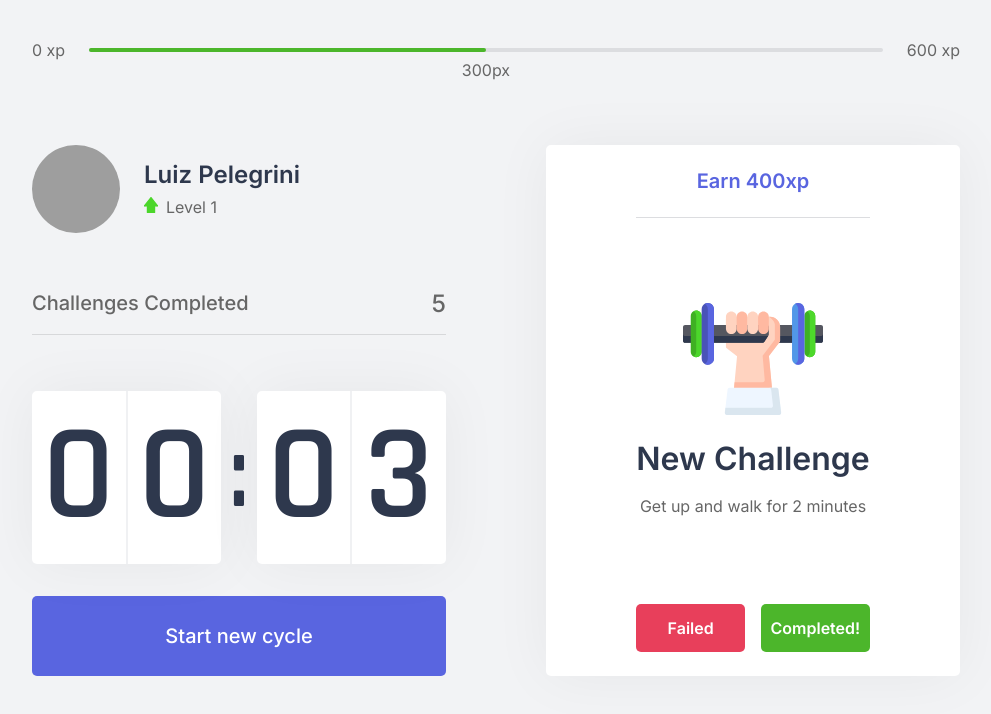
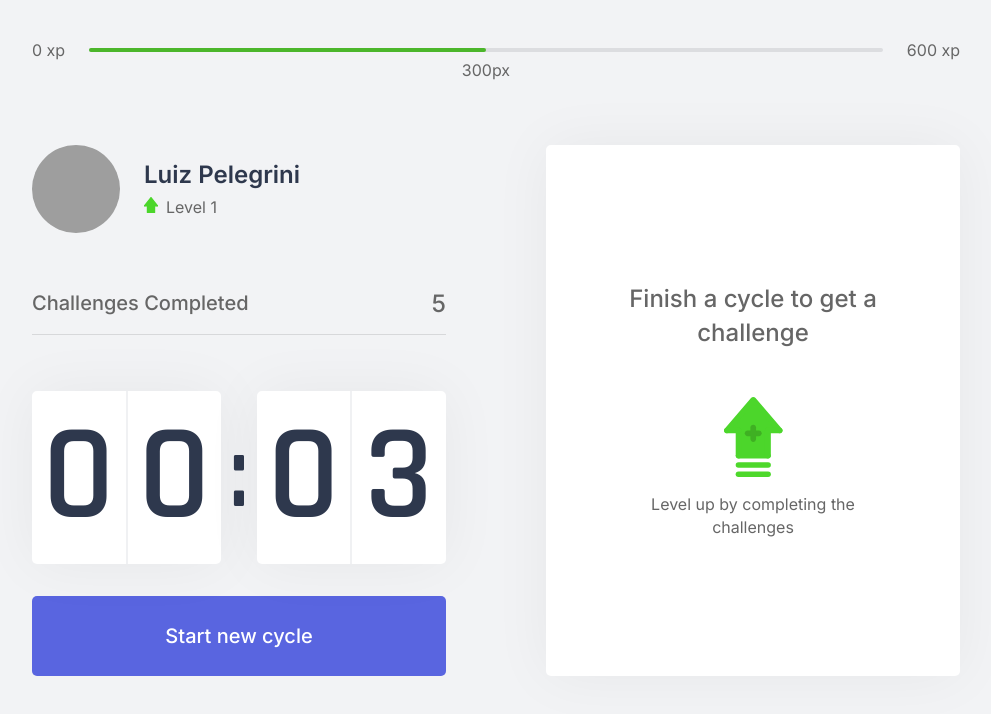
Before and after one commit to LuizPelegrini/interbreak, a Next.js app: page / in a window 1280 px wide. Shown: the top 714 px of the page, without its empty margins (144-1135 px from the left). Built offline with nearby package versions, Linux system fonts and the light colour scheme; grey boxes are pictures that could not be loaded.

Commit message:
Challenge can be reset if user fails to complete challenge

```diff
--- /dev/null
+++ b/challenges.json
@@ -0,0 +1,62 @@
+[
+  {
+    "type": "body",
+    "description": "Estique um de seus braços com a palma da mão virada para frente e puxe os dedos para cima por 10 segundos por mão.",
+    "amount": 80
+  },
+  {
+    "type": "body",
+    "description": "Estique seu braço contra o peito e puxe-o utilizando o outro braço por 10 segundos por braço.",
+    "amount": 60
+  },
+  {
+    "type": "body",
+    "description": "Puxe seu pescoço com a ajuda da mão para a direita e para a esquerda, permanecendo na posição por alguns segundos.",
+    "amount": 70
+  },
+  {
+    "type": "body",
+    "description": "Com as duas mãos na parte de trás da cabeça, leve-a para baixo, alongando a parte de trás da região.",
+    "amount": 60
+  },
+  {
+    "type": "body",
+    "description": "Cruze as pernas e desça com as mãos esticadas em direção ao chão. Repita o movimento com a outra perna na frente.",
+    "amount": 100
+  },
+  {
+    "type": "body",
+    "description": "Sentado, abra as pernas e tente encostar as palmas das mãos no chão, repita 3 vezes por 5 segundos.",
+    "amount": 80
+  },
+  {
+    "type": "body",
+    "description": "Puxe o joelho de encontro ao peito e segure, troque de perna após 10 segundos.",
+    "amount": 50
+  },
+  {
+    "type": "body",
+    "description": "Sentado, cruze uma perna e incline seu tronco à frente, troque de perna após 10 segundos.",
+    "amount": 80
+  },
+  {
+    "type": "eye",
+    "description": "Sentado, feche os olhos e cubra-os com as palmas da mão durante 2 minutos, depois abra normalmente.",
+    "amount": 90
+  },
+  {
+    "type": "eye",
+    "description": "Em algum ambiente aberto, olhe o mais longe que puder em quatro direções por 3s, mexa apenas os olhos. Repita 3 vezes.",
+    "amount": 140
+  },
+  {
+    "type": "eye",
+    "description": "Usando os polegares, massage a área abaixo das sobrancelhas em movimentos circulares por 15 segundos.",
+    "amount": 70
+  },
+  {
+    "type": "body",
+    "description": "Em pé, gire a cintura o máximo que puder para a esquerda, segure por cinco segundos. Repita para a direita.",
+    "amount": 90
+  }
+]
--- a/src/components/ChallengeBox.tsx
+++ b/src/components/ChallengeBox.tsx
@@ -3,29 +3,28 @@
 import styles from '../styles/components/ChallengeBox.module.css';
 
 export default function ChallengeBox(){
-  const hasActiveChallenge = true;
 
-  const data = useContext(ChallengeContext);
-
-  console.log(data);
+  // get the active challenge information from the context
+  const { activeChallenge, resetChallenge } = useContext(ChallengeContext);
 
   return(
     <div className={styles.challengeBoxContainer}>
-      { hasActiveChallenge ? (
+      { activeChallenge ? (
           <div className={styles.challengeActive}>
-            <header>Earn 400xp</header>
+            <header>Earn {activeChallenge.amount}xp</header>
 
             <main>
-              <img src="icons/body.svg" alt=""/>
+              <img src={`icons/${activeChallenge.type}.svg`} alt=""/>
               <strong>New Challenge</strong>
-              <p>Get up and walk for 2 minutes</p>
+              <p>{activeChallenge.description}</p>
             </main>
 
             <footer>
               <button
                 className={styles.challengeFailedButton}
-                type="button">
-                Failed
+                type="button"
+                onClick={resetChallenge}>
+                Failed :(
               </button>
               <button
                 className={styles.challengeSucceededButton}
--- a/src/contexts/ChallengeContext.tsx
+++ b/src/contexts/ChallengeContext.tsx
@@ -1,4 +1,12 @@
 import { useState, createContext, ReactNode } from 'react';
+
+import challenges from '../../challenges.json';
+
+interface Challenge{
+  type: 'body' | 'eye';
+  description: string;
+  amount: number;
+}
 
 // the sole purpose of this interface is to type to the data inside this context,
 // so I can use it with IntelliSense and Typescript when
@@ -7,8 +15,10 @@
   level: number;
   currentExperience: number;
   challengesCompleted: number;
+  activeChallenge: Challenge;
   levelUp: () => void;
   startNewChallenge: () => void;
+  resetChallenge: () => void;
 }
 
 // create a context to share information about the challenges among components
@@ -24,13 +34,23 @@
   const [level, setLevel] = useState(1);
   const [currentExperience, setCurrentExperience] = useState(0);
   const [challengesCompleted, setChallengeCompleted] = useState(0);
+  const [activeChallenge, setActiveChallenge] = useState(null);
 
+  // get a random challenge from the pool
   function startNewChallenge(){
-    console.log('start new challenge');
+    const randomIndex = Math.floor(Math.random() * challenges.length);
+    const newChallenge = challenges[randomIndex];
+    // set new active challenge. This info is used in the ChallengeBox component to show the info of the challenge
+    setActiveChallenge(newChallenge);
   }
 
   function levelUp(){
     setLevel(level + 1);
+  }
+
+  // used when the user fails to complete the challenge
+  function resetChallenge(){
+    setActiveChallenge(null);
   }
 
   // Provider of this context
@@ -40,7 +60,9 @@
       currentExperience,
       challengesCompleted,
       levelUp,
-      startNewChallenge
+      startNewChallenge,
+      activeChallenge,
+      resetChallenge,
     }}>
       {children}
     </ChallengeContext.Provider>
```
